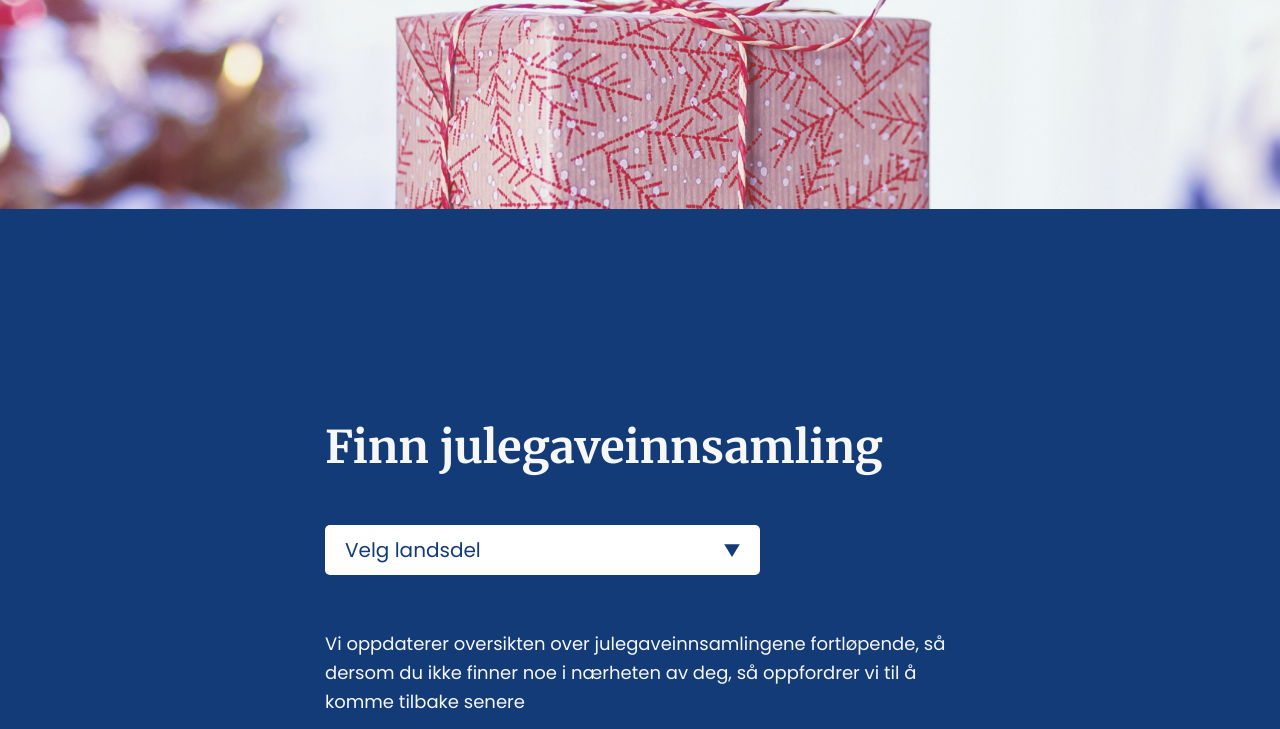
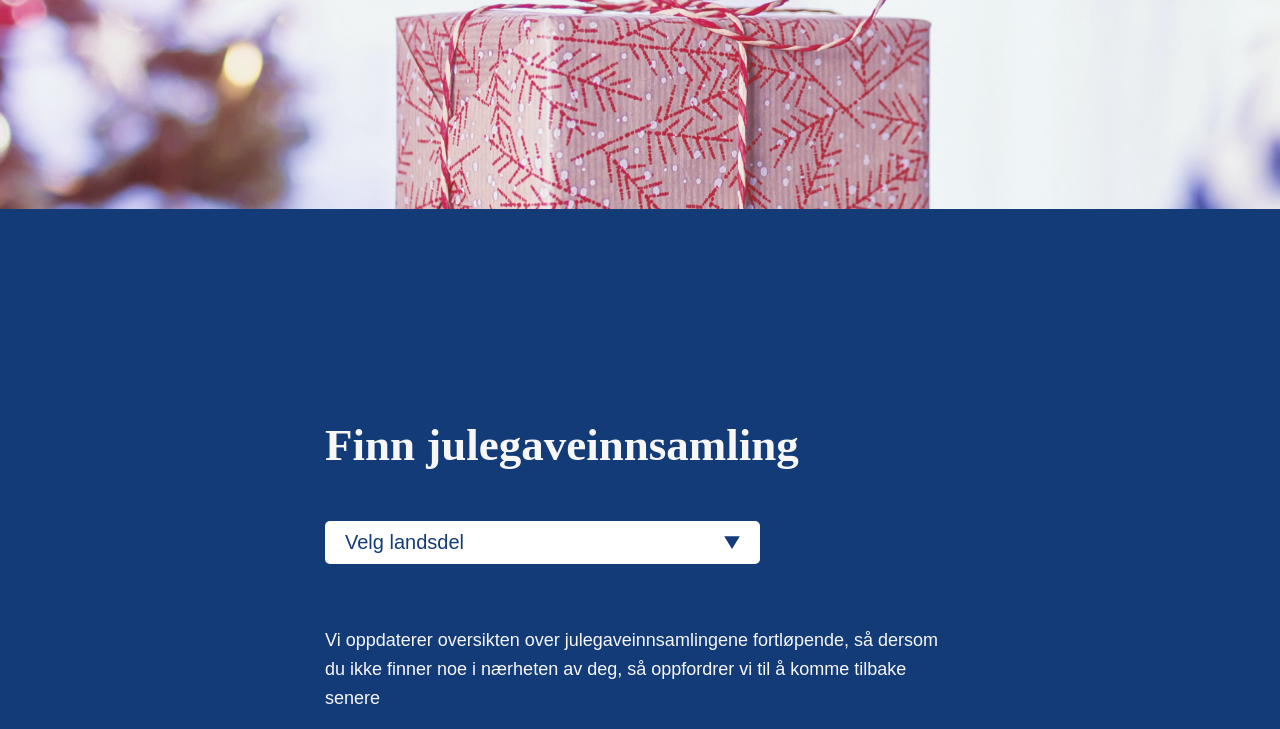
Before and after one commit to uxlinh/jeghardeg, a website: page index.html in a window 1280 px wide. Shown: the part 591-1320 px from the top of the page. Drawn offline with Linux system fonts and the light colour scheme.

Commit message:
changed font

```diff
--- a/index.html
+++ b/index.html
@@ -8,8 +8,8 @@
 
 	<title>#jeghardeg</title>
 
-    <link rel='stylesheet' href="https://fonts.googleapis.com/css?family=Poppins:400,400i,500,500i,600,600i,700,700i&display=swap">
-    <link rel='stylesheet' href="https://fonts.googleapis.com/css2?family=Merriweather:ital,wght@0,300;0,400;0,700;0,900;1,300;1,400;1,700;1,900&display=swap" rel="stylesheet">
+    <link href="https://fonts.googleapis.com/css?family=Poppins:400,400i,500,500i,600,600i,700,700i&display=swap">
+    <link href="https://fonts.googleapis.com/css2?family=Merriweather:ital,wght@0,300;0,400;0,700;0,900;1,300;1,400;1,700;1,900&display=swap">
 	<link rel='stylesheet' href='./css/index.css'>
 
 	<script defer src="js/main.js"></script>
--- a/sass/layout/_grid.scss
+++ b/sass/layout/_grid.scss
@@ -40,7 +40,7 @@
     padding: 16rem 0;
 
     @include respond(tab-port){
-        grid-column: 3 / 11;
+        grid-column: 2 / 12;
     }
 }
 
```
Also changed, not shown: css/index.css.
